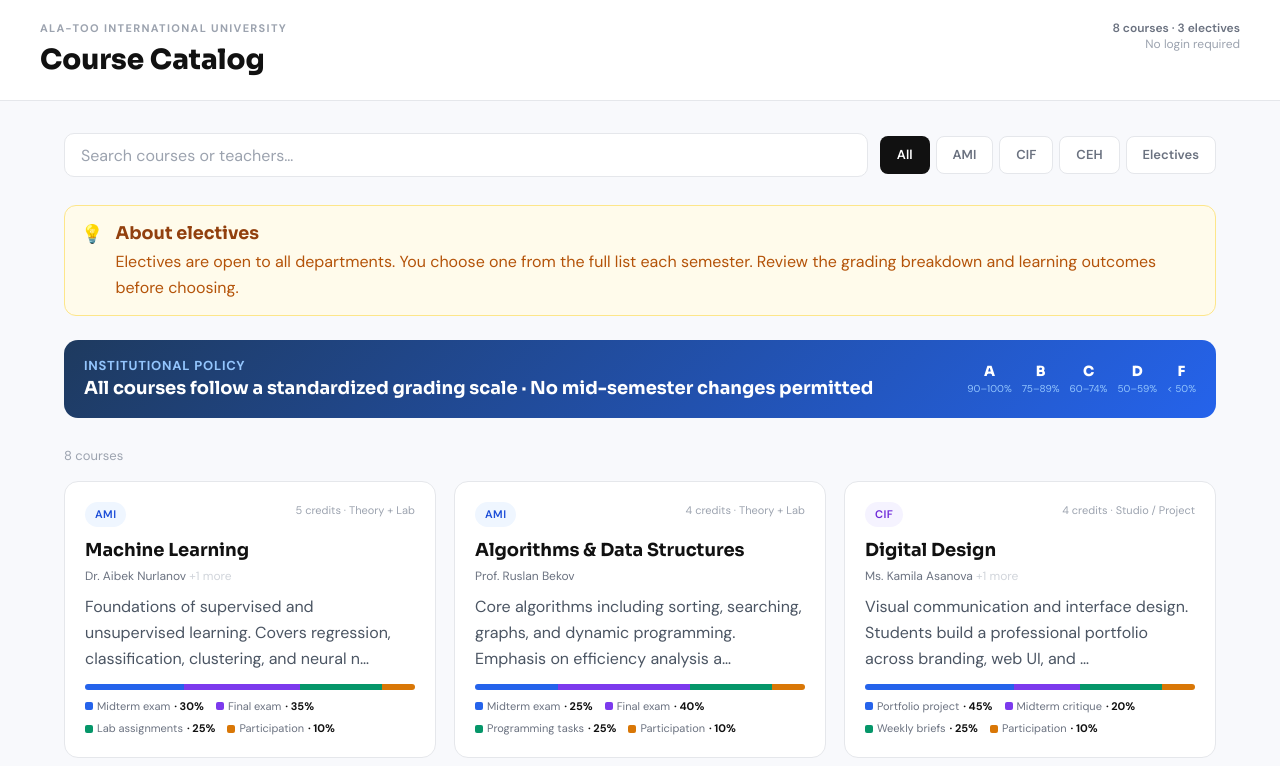
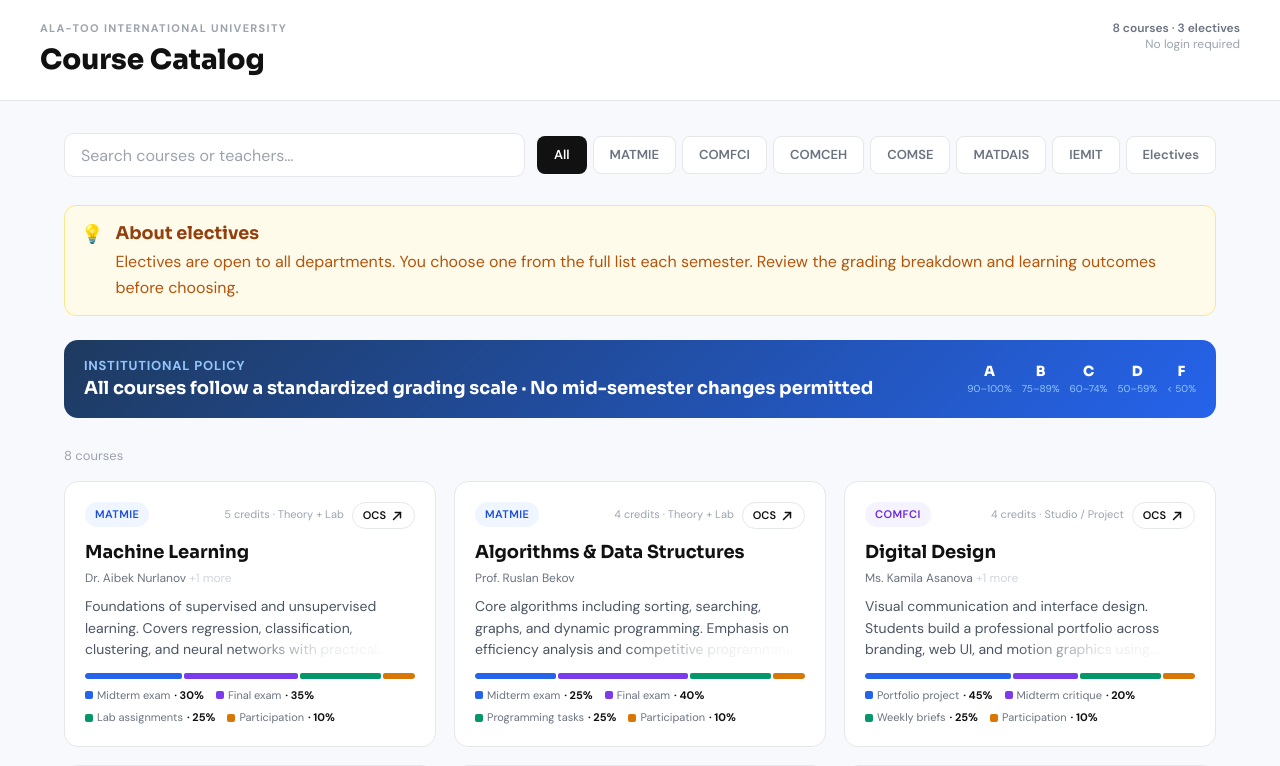
Before and after one commit to Sa6yX/UAIP-AlaToo, a Next.js app: page / in a window 1280 px wide. Shown: the top 766 px of the page. Built offline with nearby package versions, Linux system fonts and the light colour scheme.

Commit message:
feat: refine catalog cards, modal collapse, and department filters

```diff
--- a/src/features/course-catalog/components/course-card.tsx
+++ b/src/features/course-catalog/components/course-card.tsx
@@ -1,3 +1,5 @@
+import type { KeyboardEvent } from "react";
+
 import { DEPT_META } from "../data";
 import type { Course } from "../types";
 
@@ -8,15 +10,44 @@ type CourseCardProps = {
   onSelect: (course: Course) => void;
 };
 
+function ArrowUpRightIcon() {
+  return (
+    <svg
+      aria-hidden="true"
+      viewBox="0 0 16 16"
+      className="size-3.5"
+      fill="none"
+      stroke="currentColor"
+      strokeWidth="1.7"
+      strokeLinecap="round"
+      strokeLinejoin="round"
+    >
+      <path d="M4 12L12 4" />
+      <path d="M6 4h6v6" />
+    </svg>
+  );
+}
+
 export function CourseCard({ course, onSelect }: CourseCardProps) {
   const dept = DEPT_META[course.dept];
   const hasMultipleTeachers = course.teachers.length > 1;
 
+  const handleOpen = () => onSelect(course);
+
+  const handleKeyDown = (event: KeyboardEvent<HTMLDivElement>) => {
+    if (event.key === "Enter" || event.key === " ") {
+      event.preventDefault();
+      handleOpen();
+    }
+  };
+
   return (
-    <button
-      type="button"
-      onClick={() => onSelect(course)}
-      className="group relative rounded-[14px] border border-[var(--uaip-gray-200)] bg-white px-5 py-5 text-left transition hover:-translate-y-0.5 hover:shadow-[0_4px_20px_rgba(0,0,0,0.09)]"
+    <div
+      role="button"
+      tabIndex={0}
+      onClick={handleOpen}
+      onKeyDown={handleKeyDown}
+      className="group relative cursor-pointer rounded-[14px] border border-[var(--uaip-gray-200)] bg-white px-5 py-5 text-left transition hover:-translate-y-0.5 hover:shadow-[0_4px_20px_rgba(0,0,0,0.09)] focus:outline-none focus-visible:ring-2 focus-visible:ring-[var(--uaip-blue)]/25"
     >
       <div className="mb-2.5 flex items-start justify-between gap-3">
         <span
@@ -26,9 +57,22 @@ export function CourseCard({ course, onSelect }: CourseCardProps) {
           {course.dept === "Elective" ? "ELECTIVE" : course.dept}
         </span>
 
-        <span className="text-[0.6875rem] text-[var(--uaip-gray-400)]">
-          {course.credits} credits · {course.type}
-        </span>
+        <div className="flex items-start gap-2">
+          <span className="pt-1 text-[0.6875rem] text-[var(--uaip-gray-400)]">
+            {course.credits} credits · {course.type}
+          </span>
+          <button
+            type="button"
+            onClick={(event) => {
+              event.stopPropagation();
+              handleOpen();
+            }}
+            className="inline-flex items-center gap-1 rounded-full border border-[var(--uaip-gray-200)] bg-white px-2.5 py-1 text-[0.6875rem] font-semibold text-[var(--uaip-text-primary)] transition hover:border-[var(--uaip-gray-300)] hover:bg-[var(--uaip-gray-50)]"
+          >
+            OCS
+            <ArrowUpRightIcon />
+          </button>
+        </div>
       </div>
 
       <h3 className="font-heading text-[clamp(1.03rem,0.99rem+0.2vw,1.12rem)] font-bold text-[var(--uaip-text-primary)]">
@@ -46,11 +90,17 @@ export function CourseCard({ course, onSelect }: CourseCardProps) {
         )}
       </p>
 
-      <p className="mt-2.5 text-base leading-relaxed text-[var(--uaip-gray-600)]">
-        {course.description.slice(0, 112)}…
-      </p>
+      <div className="relative mt-2.5 overflow-hidden text-sm leading-[1.55] text-[var(--uaip-gray-600)]">
+        <p style={{ display: "-webkit-box", WebkitLineClamp: 3, WebkitBoxOrient: "vertical" }}>
+          {course.description}
+        </p>
+        <div
+          aria-hidden="true"
+          className="pointer-events-none absolute bottom-0 right-0 h-[1.55em] w-[55%] bg-gradient-to-r from-transparent via-white/88 to-white"
+        />
+      </div>
 
       <GradingBar components={course.components} />
-    </button>
+    </div>
   );
 }
--- a/src/features/course-catalog/components/course-modal.tsx
+++ b/src/features/course-catalog/components/course-modal.tsx
@@ -101,23 +101,23 @@ export function CourseModal({ course, onClose }: CourseModalProps) {
             {course.credits} credits · {course.type}
           </p>
 
-          <p
+          <div
             className={cn(
-              "mt-4 text-base leading-[1.7] text-[var(--uaip-gray-700)] transition-all duration-200",
-              isHeaderCondensed && "overflow-hidden",
+              "relative mt-4 overflow-hidden transition-[max-height] duration-300 ease-out",
+              isHeaderCondensed ? "max-h-[3.4rem]" : "max-h-[10rem]",
             )}
-            style={
-              isHeaderCondensed
-                ? {
-                    display: "-webkit-box",
-                    WebkitLineClamp: 2,
-                    WebkitBoxOrient: "vertical",
-                  }
-                : undefined
-            }
           >
-            {course.description}
-          </p>
+            <p className="text-base leading-[1.7] text-[var(--uaip-gray-700)]">
+              {course.description}
+            </p>
+            <div
+              aria-hidden="true"
+              className={cn(
+                "pointer-events-none absolute bottom-0 right-0 h-[1.7em] w-[58%] bg-gradient-to-r from-transparent via-white/88 to-white transition-opacity duration-300",
+                isHeaderCondensed ? "opacity-100" : "opacity-0",
+              )}
+            />
+          </div>
         </div>
 
         <div className="relative min-h-0 flex-1">
--- a/src/features/course-catalog/components/grading-bar.tsx
+++ b/src/features/course-catalog/components/grading-bar.tsx
@@ -8,10 +8,11 @@ type GradingBarProps = {
 export function GradingBar({ components }: GradingBarProps) {
   return (
     <div className="mt-3">
-      <div className="flex h-1.5 overflow-hidden rounded-sm">
+      <div className="flex h-1.5 gap-[2px] overflow-hidden rounded-sm">
         {components.map((component, index) => (
           <div
             key={component.name}
+            className="rounded-[2px]"
             style={{
               width: `${component.weight}%`,
               backgroundColor: GRADING_COMPONENT_COLORS[index % GRADING_COMPONENT_COLORS.length],
--- a/src/features/course-catalog/data.ts
+++ b/src/features/course-catalog/data.ts
@@ -1,25 +1,52 @@
 import type { Course, Department, DepartmentFilter, DepartmentMeta, GradeScaleItem } from "./types";
 
-export const DEPARTMENTS: DepartmentFilter[] = ["All", "AMI", "CIF", "CEH", "Electives"];
+export const DEPARTMENTS: DepartmentFilter[] = [
+  "All",
+  "MATMIE",
+  "COMFCI",
+  "COMCEH",
+  "COMSE",
+  "MATDAIS",
+  "IEMIT",
+  "Electives",
+];
 
 export const DEPT_META: Record<Department, DepartmentMeta> = {
-  AMI: {
-    label: "Applied Math & Informatics",
+  MATMIE: {
+    label: "Mathematics & Informatics",
     color: "#2563eb",
     bg: "#eff6ff",
     text: "#1d4ed8",
   },
-  CIF: {
-    label: "Creative Industries Foundation",
+  COMFCI: {
+    label: "Foundations of Creative Industries",
     color: "#7c3aed",
     bg: "#f5f3ff",
     text: "#6d28d9",
   },
-  CEH: {
-    label: "Cybersec & Ethical Hacking",
+  COMCEH: {
+    label: "Cybersecurity & Ethical Hacking",
     color: "#059669",
     bg: "#ecfdf5",
     text: "#047857",
+  },
+  COMSE: {
+    label: "Computer Science",
+    color: "#0f766e",
+    bg: "#ecfeff",
+    text: "#0f766e",
+  },
+  MATDAIS: {
+    label: "Data Analysis & Information Systems",
+    color: "#9333ea",
+    bg: "#faf5ff",
+    text: "#7e22ce",
+  },
+  IEMIT: {
+    label: "IT Management",
+    color: "#b45309",
+    bg: "#fff7ed",
+    text: "#c2410c",
   },
   Elective: {
     label: "Elective",
@@ -42,7 +69,7 @@ export const GRADING_COMPONENT_COLORS = ["#2563eb", "#7c3aed", "#059669", "#d977
 export const COURSES: Course[] = [
   {
     id: 1,
-    dept: "AMI",
+    dept: "MATMIE",
     name: "Machine Learning",
     teachers: ["Dr. Aibek Nurlanov", "Ms. Dinara Seitkali"],
     credits: 5,
@@ -59,7 +86,7 @@ export const COURSES: Course[] = [
   },
   {
     id: 2,
-    dept: "AMI",
+    dept: "MATMIE",
     name: "Algorithms & Data Structures",
     teachers: ["Prof. Ruslan Bekov"],
     credits: 4,
@@ -76,7 +103,7 @@ export const COURSES: Course[] = [
   },
   {
     id: 3,
-    dept: "CIF",
+    dept: "COMFCI",
     name: "Digital Design",
     teachers: ["Ms. Kamila Asanova", "Mr. Timur Zhaksybekov"],
     credits: 4,
@@ -93,7 +120,7 @@ export const COURSES: Course[] = [
   },
   {
     id: 4,
-    dept: "CIF",
+    dept: "COMFCI",
     name: "Media Production",
     teachers: ["Dr. Aizat Beisembayeva"],
     credits: 3,
@@ -110,7 +137,7 @@ export const COURSES: Course[] = [
   },
   {
     id: 5,
-    dept: "CEH",
+    dept: "COMCEH",
     name: "Network Security",
     teachers: ["Mr. Erlan Dzhaksybekov"],
     credits: 5,
--- a/src/features/course-catalog/types.ts
+++ b/src/features/course-catalog/types.ts
@@ -1,6 +1,21 @@
-export type Department = "AMI" | "CIF" | "CEH" | "Elective";
+export type Department =
+  | "MATMIE"
+  | "COMFCI"
+  | "COMCEH"
+  | "COMSE"
+  | "MATDAIS"
+  | "IEMIT"
+  | "Elective";
 
-export type DepartmentFilter = "All" | "AMI" | "CIF" | "CEH" | "Electives";
+export type DepartmentFilter =
+  | "All"
+  | "MATMIE"
+  | "COMFCI"
+  | "COMCEH"
+  | "COMSE"
+  | "MATDAIS"
+  | "IEMIT"
+  | "Electives";
 
 export type CourseComponent = {
   name: string;
```
